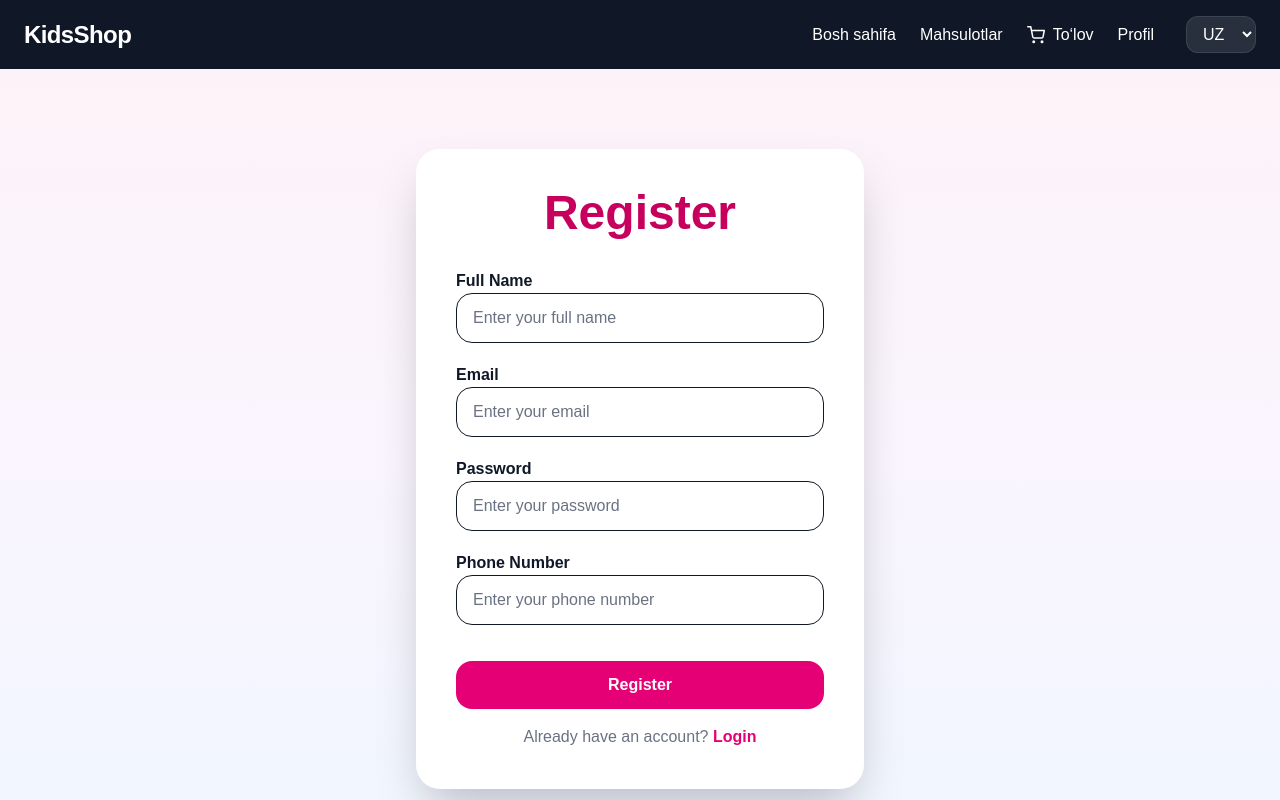
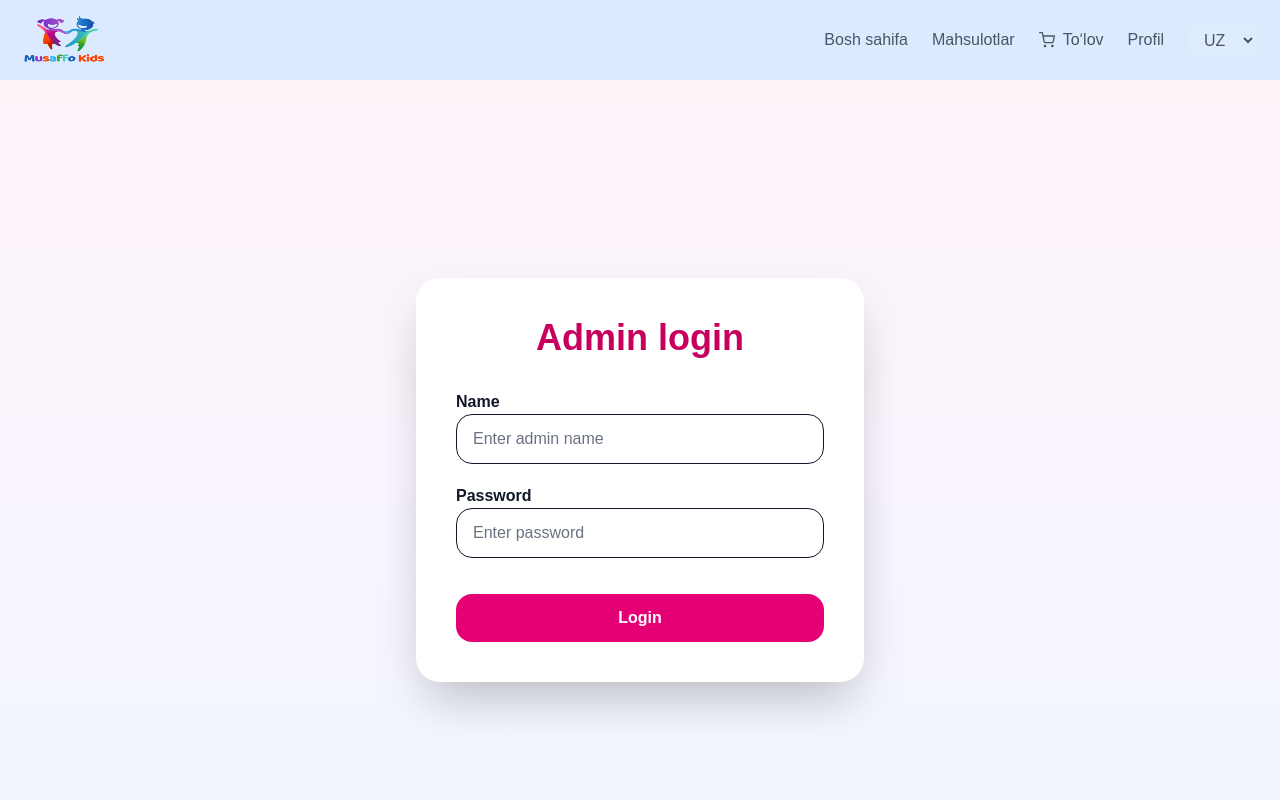
Before and after one commit to IsmoilFaxriddinov/clothing_store_project_frontend, a Next.js app: page /register in a window 1280 px wide. Shown: the top 800 px of the page. Built offline with nearby package versions, Linux system fonts and the light colour scheme.

Commit message:
fix errors

```diff
--- a/app/layout.tsx
+++ b/app/layout.tsx
@@ -2,14 +2,14 @@
 import "./globals.css";
 import Navbar from "@/components/Navbar";
 import Footer from "@/components/Footer";
-import { CartProvider } from "../app/context/CartContext";
-import { AuthProvider } from "../app/context/AuthContext";
-import { FavoriteProvider } from "../app/context/FavoriteContext";
-import { CheckoutProvider } from "../app/context/CheckoutContext";
-import { LangProvider } from "../app/context/LangContext"; // ✅ import qildik
+import { CartProvider } from "./context/CartContext";
+import { AuthProvider } from "./context/AuthContext";
+import { FavoriteProvider } from "./context/FavoriteContext";
+import { CheckoutProvider } from "./context/CheckoutContext";
+import { LangProvider } from "./context/LangContext"; // ✅ import qildik
 
 export const metadata = {
-  title: "KidsShop",
+  title: "Musaffo kids",
   description: "Kids clothing store",
 };
 
--- a/app/profile/page.tsx
+++ b/app/profile/page.tsx
@@ -272,7 +272,7 @@ export default function ProfilePage() {
                   order.products.map((product, idx) => (
                     <motion.div
                       key={idx}
-                      className="w-60 bg-gray-50 rounded-3xl border p-5 shadow-md"
+                      className="w-60 bg-gray-50 text-black rounded-3xl border p-5 shadow-md"
                     >
                       <p className="font-bold text-xl mb-2 truncate">
                         {getProductTitle(product)}
--- a/app/register/page.tsx
+++ b/app/register/page.tsx
@@ -3,41 +3,35 @@
 import { useState } from "react";
 import { useRouter } from "next/navigation";
 import { motion } from "framer-motion";
-import { useAuth } from "../context/AuthContext";
 
-export default function RegisterPage() {
+export default function AdminLoginPage() {
   const router = useRouter();
-  const { register } = useAuth(); // ✅ AuthContext register funksiyasi
-  const [fullName, setFullName] = useState("");
-  const [email, setEmail] = useState("");
+
+  const [name, setName] = useState("");
   const [password, setPassword] = useState("");
-  const [phone, setPhone] = useState("");
   const [loading, setLoading] = useState(false);
   const [error, setError] = useState("");
 
-  const handleSubmit = async (e: React.FormEvent) => {
+  const handleSubmit = (e: React.FormEvent) => {
     e.preventDefault();
     setError("");
     setLoading(true);
 
-    if (!fullName || !email || !password || !phone) {
+    if (!name || !password) {
       setError("Please fill all fields");
       setLoading(false);
       return;
     }
 
-    try {
-      setTimeout(() => {
-        // ✅ AuthContext ga saqlash
-        register({ fullName, email, phone });
-
-        setLoading(false);
-        router.push("/products"); // ✅ Registerdan keyin products page
-      }, 800);
-    } catch (err) {
-      setError("Something went wrong!");
+    // ✅ ADMIN CHECK
+    setTimeout(() => {
+      if (name === "admin" && password === "admin") {
+        router.push("/admin/stats"); // ✅ redirect
+      } else {
+        setError("Invalid admin credentials");
+      }
       setLoading(false);
-    }
+    }, 500);
   };
 
   return (
@@ -48,57 +42,48 @@ export default function RegisterPage() {
         transition={{ duration: 0.6 }}
         className="bg-white p-10 rounded-3xl shadow-2xl w-full max-w-md"
       >
-        <h1 className="text-4xl md:text-5xl font-extrabold text-pink-700 mb-8 text-center">
-          Register
+        <h1 className="text-4xl font-extrabold text-pink-700 mb-8 text-center">
+          Admin login
         </h1>
 
         {error && <p className="text-red-500 mb-4 text-center">{error}</p>}
 
         <form onSubmit={handleSubmit} className="flex flex-col gap-5">
-          {[
-            { label: "Full Name", type: "text", value: fullName, setValue: setFullName, placeholder: "Enter your full name" },
-            { label: "Email", type: "email", value: email, setValue: setEmail, placeholder: "Enter your email" },
-            { label: "Password", type: "password", value: password, setValue: setPassword, placeholder: "Enter your password" },
-            { label: "Phone Number", type: "tel", value: phone, setValue: setPhone, placeholder: "Enter your phone number" },
-          ].map((field) => (
-            <motion.div
-              key={field.label}
-              initial={{ opacity: 0, x: -10 }}
-              animate={{ opacity: 1, x: 0 }}
-              transition={{ duration: 0.5 }}
-            >
-              <label className="text-gray-900 font-bold mb-1">{field.label}</label>
-              <input
-                type={field.type}
-                placeholder={field.placeholder}
-                value={field.value}
-                onChange={(e) => field.setValue(e.target.value)}
-                required
-                className="w-full px-4 py-3 border rounded-2xl text-gray-900 placeholder-gray-500 focus:outline-none focus:ring-2 focus:ring-pink-400 transition"
-              />
-            </motion.div>
-          ))}
+
+          {/* NAME */}
+          <div>
+            <label className="text-gray-900 font-bold mb-1">Name</label>
+            <input
+              type="text"
+              placeholder="Enter admin name"
+              value={name}
+              onChange={(e) => setName(e.target.value)}
+              className="w-full px-4 py-3 border rounded-2xl text-gray-900 placeholder-gray-500 focus:outline-none focus:ring-2 focus:ring-pink-400"
+            />
+          </div>
+
+          {/* PASSWORD */}
+          <div>
+            <label className="text-gray-900 font-bold mb-1">Password</label>
+            <input
+              type="password"
+              placeholder="Enter password"
+              value={password}
+              onChange={(e) => setPassword(e.target.value)}
+              className="w-full px-4 py-3 border rounded-2xl text-gray-900 placeholder-gray-500 focus:outline-none focus:ring-2 focus:ring-pink-400"
+            />
+          </div>
 
           <motion.button
             type="submit"
             disabled={loading}
             whileHover={{ scale: 1.03 }}
             whileTap={{ scale: 0.97 }}
-            className="mt-4 bg-pink-600 text-white py-3 rounded-2xl font-bold hover:bg-pink-700 transition transform"
+            className="mt-4 bg-pink-600 text-white py-3 rounded-2xl font-bold hover:bg-pink-700"
           >
-            {loading ? "Registering..." : "Register"}
+            {loading ? "Checking..." : "Login"}
           </motion.button>
         </form>
-
-        <p className="mt-4 text-gray-500 text-center">
-          Already have an account?{" "}
-          <span
-            className="text-pink-600 font-semibold cursor-pointer hover:underline"
-            onClick={() => router.push("/login")}
-          >
-            Login
-          </span>
-        </p>
       </motion.div>
     </div>
   );
--- a/components/Navbar.tsx
+++ b/components/Navbar.tsx
@@ -22,148 +22,126 @@ export default function Navbar() {
     setOpen(false);
   };
 
+  const isActive = (path: string) => pathname === path;
+
   return (
-    <nav className="bg-gray-900 text-white px-4 sm:px-6 py-4 shadow-lg">
+    <nav className="bg-blue-100 text-gray-600 px-4 sm:px-6 py-4 shadow-lg">
       <div className="max-w-7xl mx-auto flex justify-between items-center">
 
-        {/* Left: logo + mobile home */}
+        {/* Left */}
         <div className="flex items-center gap-2">
+          <Link href={`/?lang=${lang}`} onClick={() => setOpen(false)}>
+            <img src="/logo.png" alt="Logo" className="h-12 w-20" />
+          </Link>
+
           <Link
             href={`/?lang=${lang}`}
-            className="text-2xl font-extrabold tracking-tight"
-            onClick={() => setOpen(false)}
+            className="md:hidden flex items-center gap-2 px-3 py-2 rounded-xl bg-white/10 border border-white/10 text-sm font-semibold hover:bg-white/20 transition"
           >
-            KidsShop
-          </Link>
-
-          {/* Mobile: always show Home */}
-          <Link
-            href={`/?lang=${lang}`}
-            onClick={() => setOpen(false)}
-            className="md:hidden inline-flex items-center gap-2 px-3 py-2 rounded-xl bg-white/10 hover:bg-white/15 border border-white/10 transition-colors text-sm font-semibold"
-          >
-            <FiHome className="text-lg" />
+            <FiHome />
             <span>{t.home}</span>
           </Link>
         </div>
 
-        {/* Mobile actions */}
+        {/* Mobile */}
         <div className="flex items-center gap-2 md:hidden">
-          {/* Mobile: language always visible */}
           <select
             value={lang}
             onChange={(e) => changeLang(e.target.value)}
-            aria-label="Language"
-            className="h-10 px-2 rounded-xl bg-white/10 hover:bg-white/15 border border-white/10 text-white text-sm font-semibold cursor-pointer focus:outline-none focus:ring-2 focus:ring-pink-500/40"
+            className="h-10 px-2 rounded-xl bg-white/10 border border-white/10 text-gray-700 text-sm"
           >
-            <option value="uz" className="text-black bg-white">UZ</option>
-            <option value="ru" className="text-black bg-white">RU</option>
-            <option value="en" className="text-black bg-white">EN</option>
+            <option value="uz">UZ</option>
+            <option value="ru">RU</option>
+            <option value="en">EN</option>
           </select>
 
-          <button
-            type="button"
-            aria-label="Toggle menu"
-            onClick={() => setOpen((v) => !v)}
-            className="inline-flex items-center justify-center w-10 h-10 rounded-xl bg-white/10 hover:bg-white/15 border border-white/10 transition-colors"
-          >
-            {open ? <FiX className="text-2xl" /> : <FiMenu className="text-2xl" />}
+          <button onClick={() => setOpen((v) => !v)}>
+            {open ? <FiX /> : <FiMenu />}
           </button>
         </div>
 
-        {/* Desktop menu */}
+        {/* Desktop */}
         <div className="hidden md:flex items-center gap-6">
+
+          {/* HOME */}
           <Link
             href={`/?lang=${lang}`}
-            className="hover:text-pink-400 transition-colors font-medium"
+            className={`hover:text-[#1e3a8a] transition ${
+              isActive("/") ? "text-[#1e3a8a] font-semibold" : ""
+            }`}
           >
             {t.home}
           </Link>
 
+          {/* PRODUCTS */}
           <Link
             href={`/products?lang=${lang}`}
-            className="hover:text-pink-400 transition-colors font-medium"
+            className={`hover:text-[#1e3a8a] transition ${
+              isActive("/products") ? "text-[#1e3a8a] font-semibold" : ""
+            }`}
           >
             {t.products}
           </Link>
 
+          {/* CHECKOUT */}
           <Link
             href={`/checkout?lang=${lang}`}
-            className="hover:text-pink-400 transition-colors relative font-medium inline-flex items-center gap-2"
+            className="relative flex items-center gap-2 hover:text-[#1e3a8a] transition"
           >
-            <FiShoppingCart className="text-lg" />
+            <FiShoppingCart />
             <span>{t.checkout}</span>
 
             {cart.length > 0 && (
-              <span className="absolute -top-2 -right-3 bg-pink-500 text-white min-w-5 h-5 px-1 text-[11px] flex items-center justify-center rounded-full font-bold">
+              <span className="absolute -top-2 -right-3 bg-[#1e3a8a] text-black px-1 text-xs rounded-full animate-pulse">
                 {cart.length}
               </span>
             )}
           </Link>
 
+          {/* PROFILE */}
           <Link
             href={`/profile?lang=${lang}`}
-            className="hover:text-pink-400 transition-colors font-medium"
+            className={`hover:text-[#1e3a8a] transition ${
+              isActive("/profile") ? "text-[#1e3a8a] font-semibold" : ""
+            }`}
           >
             {t.profile}
           </Link>
 
-          {/* Language Select */}
+          {/* LANG */}
           <select
             value={lang}
             onChange={(e) => changeLang(e.target.value)}
-            className="ml-2 bg-white/10 text-white px-3 py-2 rounded-xl border border-white/10 cursor-pointer focus:outline-none focus:ring-2 focus:ring-pink-500/40"
+            className="bg-white/10 px-3 py-2 rounded-xl hover:bg-white/20 transition"
           >
-            <option value="uz" className="text-black bg-white">UZ</option>
-            <option value="ru" className="text-black bg-white">RU</option>
-            <option value="en" className="text-black bg-white">EN</option>
+            <option value="uz" className="text-black">UZ</option>
+            <option value="ru" className="text-black">RU</option>
+            <option value="en" className="text-black">EN</option>
           </select>
-
         </div>
       </div>
 
-      {/* Mobile menu panel */}
+      {/* Mobile menu */}
       {open && (
-        <div className="md:hidden max-w-7xl mx-auto mt-3">
-          <div className="bg-gray-950/80 border border-white/10 rounded-2xl p-3 backdrop-blur">
-            <div className="grid gap-2">
-              <Link
-                href={`/?lang=${lang}`}
-                className="px-3 py-3 rounded-xl hover:bg-white/10 transition-colors font-medium"
-                onClick={() => setOpen(false)}
-              >
+        <div className="md:hidden mt-3">
+          <div className="bg-gray-950/80 rounded-2xl p-3 flex flex-col gap-3 animate-fade-in text-white">
+
+            <Link href={`/?lang=${lang}`} onClick={() => setOpen(false)}>
               {t.home}
             </Link>
-              <Link
-                href={`/products?lang=${lang}`}
-                className="px-3 py-3 rounded-xl hover:bg-white/10 transition-colors font-medium"
-                onClick={() => setOpen(false)}
-              >
+
+            <Link href={`/products?lang=${lang}`} onClick={() => setOpen(false)}>
               {t.products}
             </Link>
-              <Link
-                href={`/checkout?lang=${lang}`}
-                className="px-3 py-3 rounded-xl hover:bg-white/10 transition-colors font-medium flex items-center justify-between"
-                onClick={() => setOpen(false)}
-              >
-                <span className="inline-flex items-center gap-2">
-                  <FiShoppingCart className="text-lg" />
+
+            <Link href={`/checkout?lang=${lang}`} onClick={() => setOpen(false)}>
               {t.checkout}
-                </span>
-                {cart.length > 0 && (
-                  <span className="bg-pink-500 text-white min-w-6 h-6 px-2 text-xs flex items-center justify-center rounded-full font-bold">
-                    {cart.length}
-                  </span>
-                )}
             </Link>
-              <Link
-                href={`/profile?lang=${lang}`}
-                className="px-3 py-3 rounded-xl hover:bg-white/10 transition-colors font-medium"
-                onClick={() => setOpen(false)}
-              >
+
+            <Link href={`/profile?lang=${lang}`} onClick={() => setOpen(false)}>
               {t.profile}
             </Link>
-            </div>
+
           </div>
         </div>
       )}
```
Also changed, not shown: app/admin/stats/page.tsx (+38 -16 lines), app/categories/page.tsx (+48 -48 lines), app/page.tsx (+4 -4 lines), components/Footer.tsx (+4 -4 lines), public/logo.png (added), 1 other file (tests, documents, lock files or other folders). Lines whose indentation alone changed are shown as unchanged.
